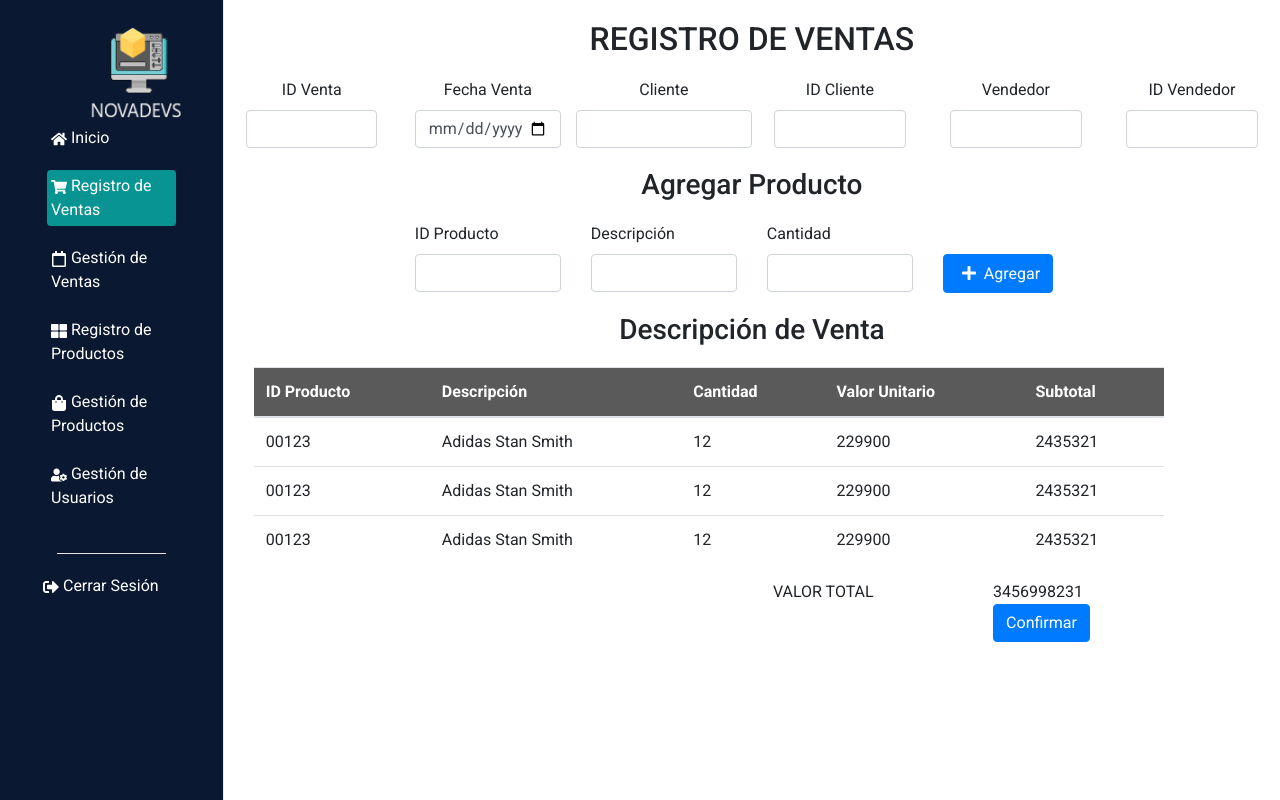
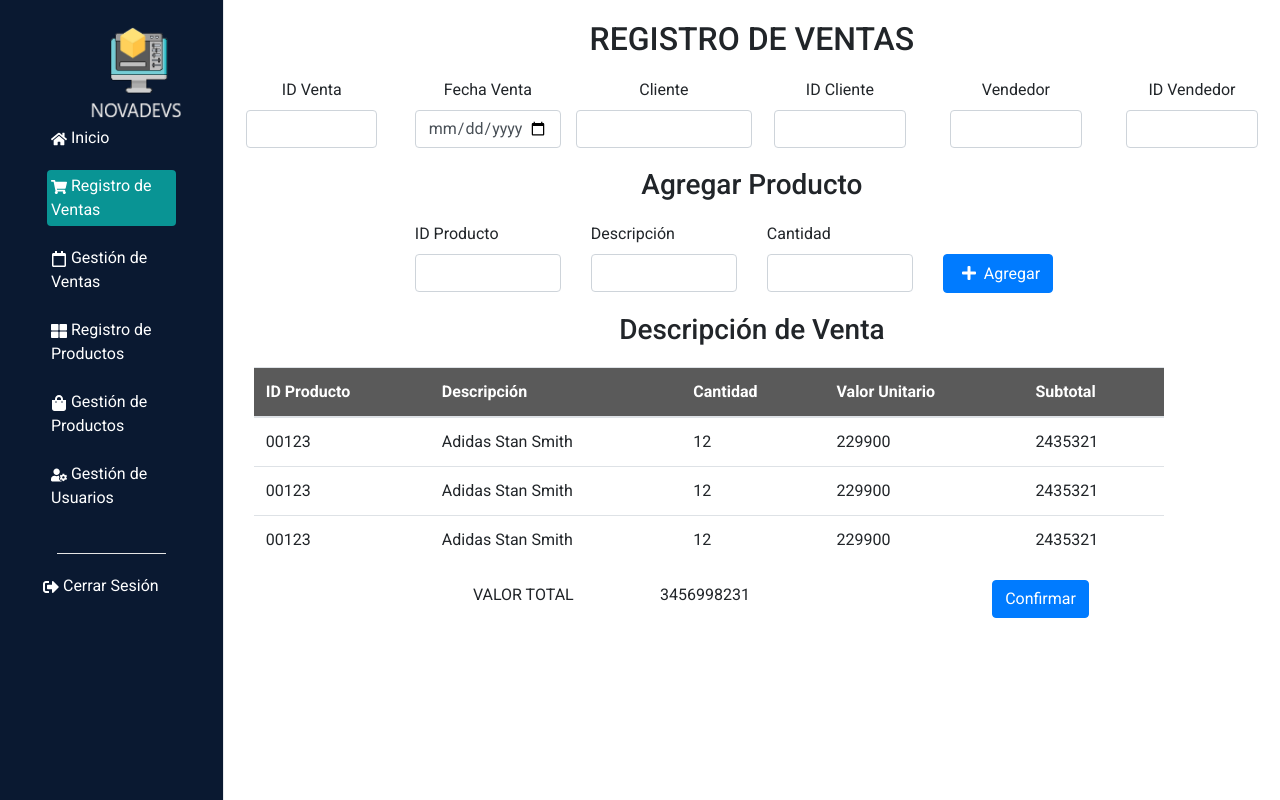
Before and after one commit to NovaDevs-MinTIC/NovaDevs, a React (Create React App) app: page /Ventas in a window 1280 px wide. Built offline with nearby package versions, Linux system fonts and the light colour scheme.

Commit message:
No se porque hago esto si de todos modos vamos a trabajar con el sprint 2

```diff
--- a/src/App.css
+++ b/src/App.css
@@ -82,3 +82,7 @@
 }
 
 /*----------------CSS BUSCAR Y ACTUALIZAR VENTAS-----------------*/
+
+.alinear-centro{
+  align-self: center;
+}
--- a/src/pages/Ventas.jsx
+++ b/src/pages/Ventas.jsx
@@ -145,21 +145,18 @@ const Ventas = () => {
                 </div>
             </div>
             {/* FILA PARA VISUALIZAR EL VALOR TOTAL Y CONFIRMAR LA VENTA */}
-            <div className="container-fluid  justify-content-end col-md-8 form-footer">
-                <div className="row align-items-center justify-content-end ">
-                    <div className="col-md-7">
-                        <span>
-                            VALOR TOTAL
-                        </span>
-                    </div>
-                    <div className="col-md-4">
+            <div className="container-fluid d-flex justify-content-between col-md-8 form-footer">
+                <div className="col-md-7 d-flex justify-content-around alinear-centro">
+                    <label>
+                        VALOR TOTAL
+                    </label>
+                    <span>
                         3456998231
-                    </div>
-                    <div className="col-md-4">
-                        <button type="button" class="btn btn-primary">Confirmar</button>
-                    </div>
+                    </span>
                 </div>
-
+                <div>
+                    <button type="button" class="btn btn-primary">Confirmar</button>
+                </div>
             </div>
         </div>
     )
```
